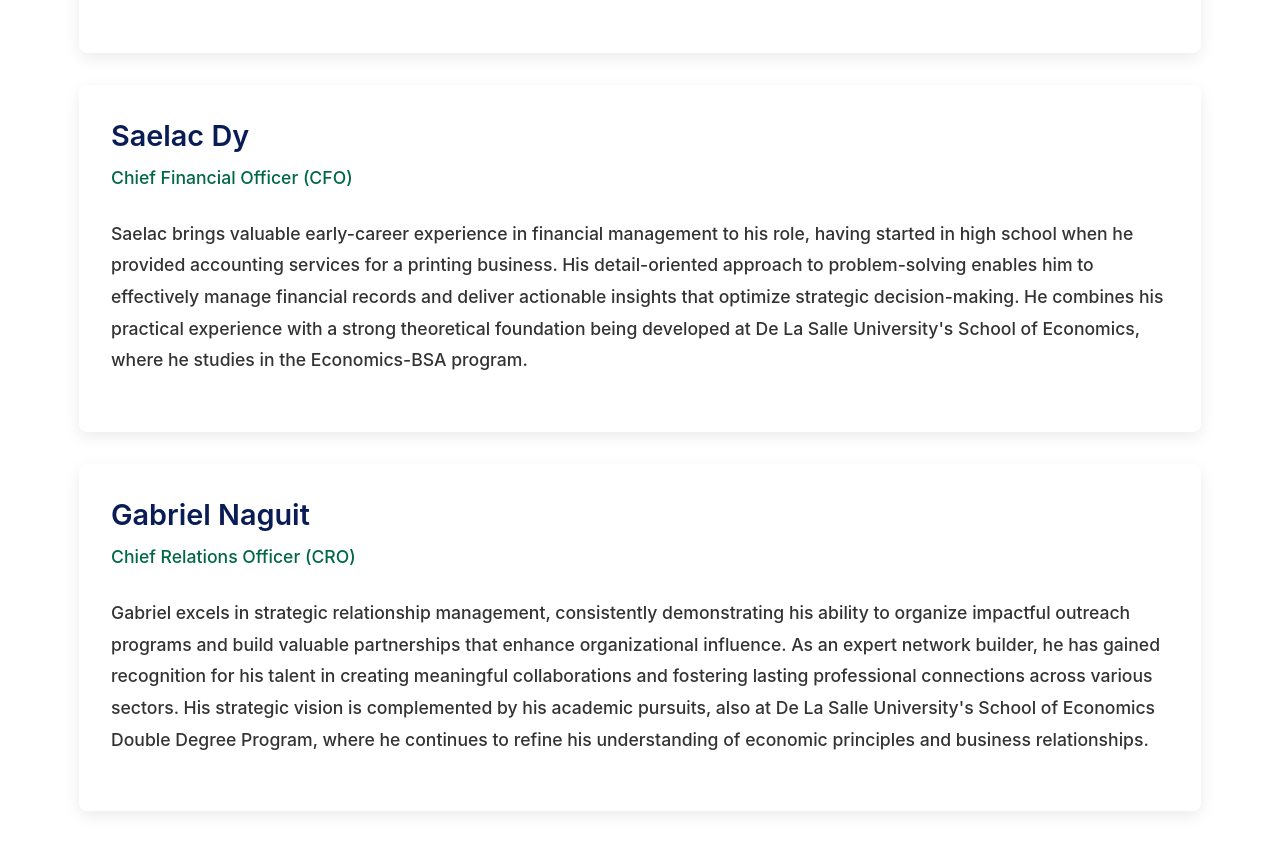
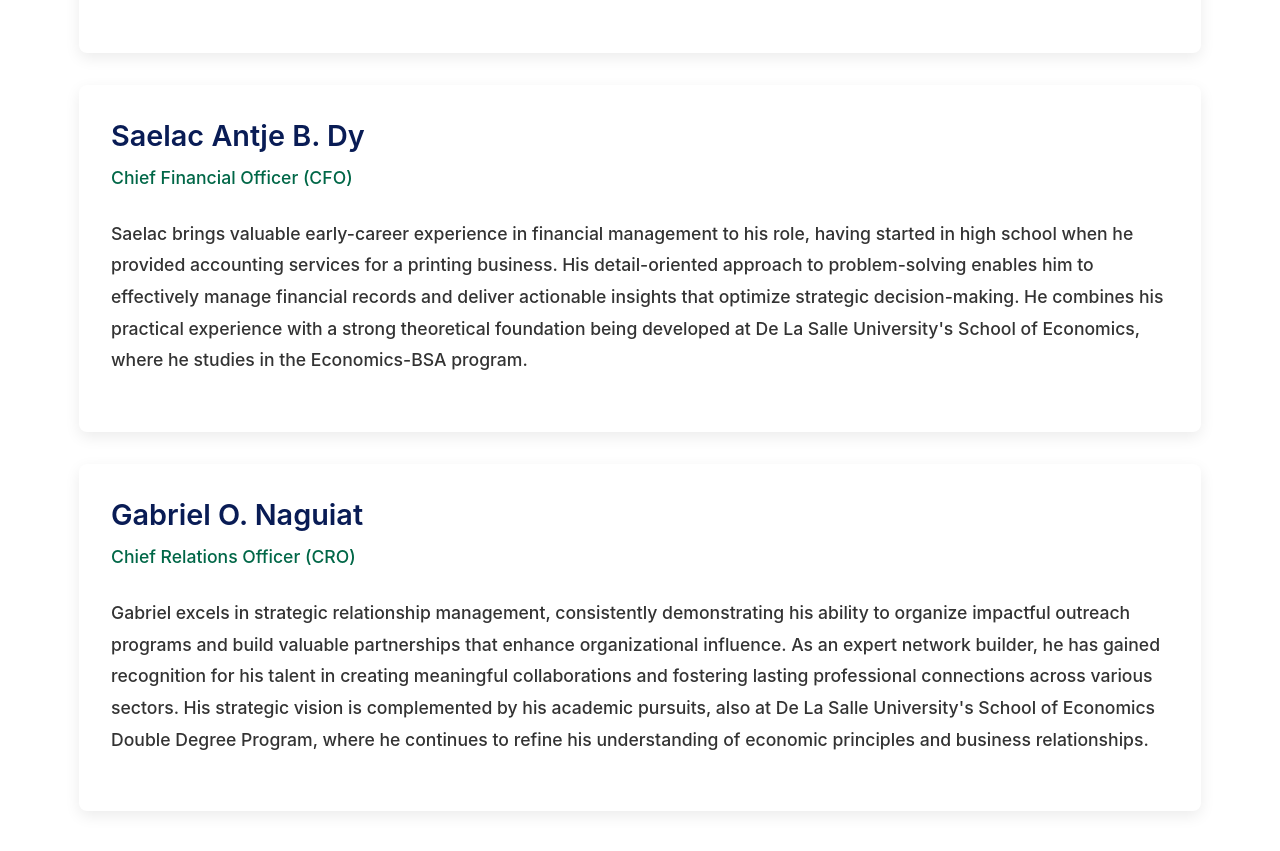
Before and after one commit to Excelon-Capital/landing, a plain HTML site: page index.html in a window 1280 px wide. Shown: the part 3420-4271 px from the top of the page. Drawn offline with nearby package versions, Linux system fonts and the light colour scheme.

Commit message:
update executive names

```diff
--- a/index.html
+++ b/index.html
@@ -193,7 +193,7 @@
                 </div>
 
                 <div class="team-member-item">
-                    <h3>Saelac Dy</h3>
+                    <h3>Saelac Antje B. Dy</h3>
                     <p class="position">Chief Financial Officer (CFO)</p>
                     <p>Saelac brings valuable early-career experience in financial management to his role, having
                         started in high school when he provided accounting services for a printing business.
@@ -205,7 +205,7 @@
                 </div>
 
                 <div class="team-member-item">
-                    <h3>Gabriel Naguit</h3>
+                    <h3>Gabriel O. Naguiat</h3>
                     <p class="position">Chief Relations Officer (CRO)</p>
                     <p>Gabriel excels in strategic relationship management, consistently demonstrating his ability to
                         organize impactful outreach programs and build valuable partnerships that enhance organizational
```
